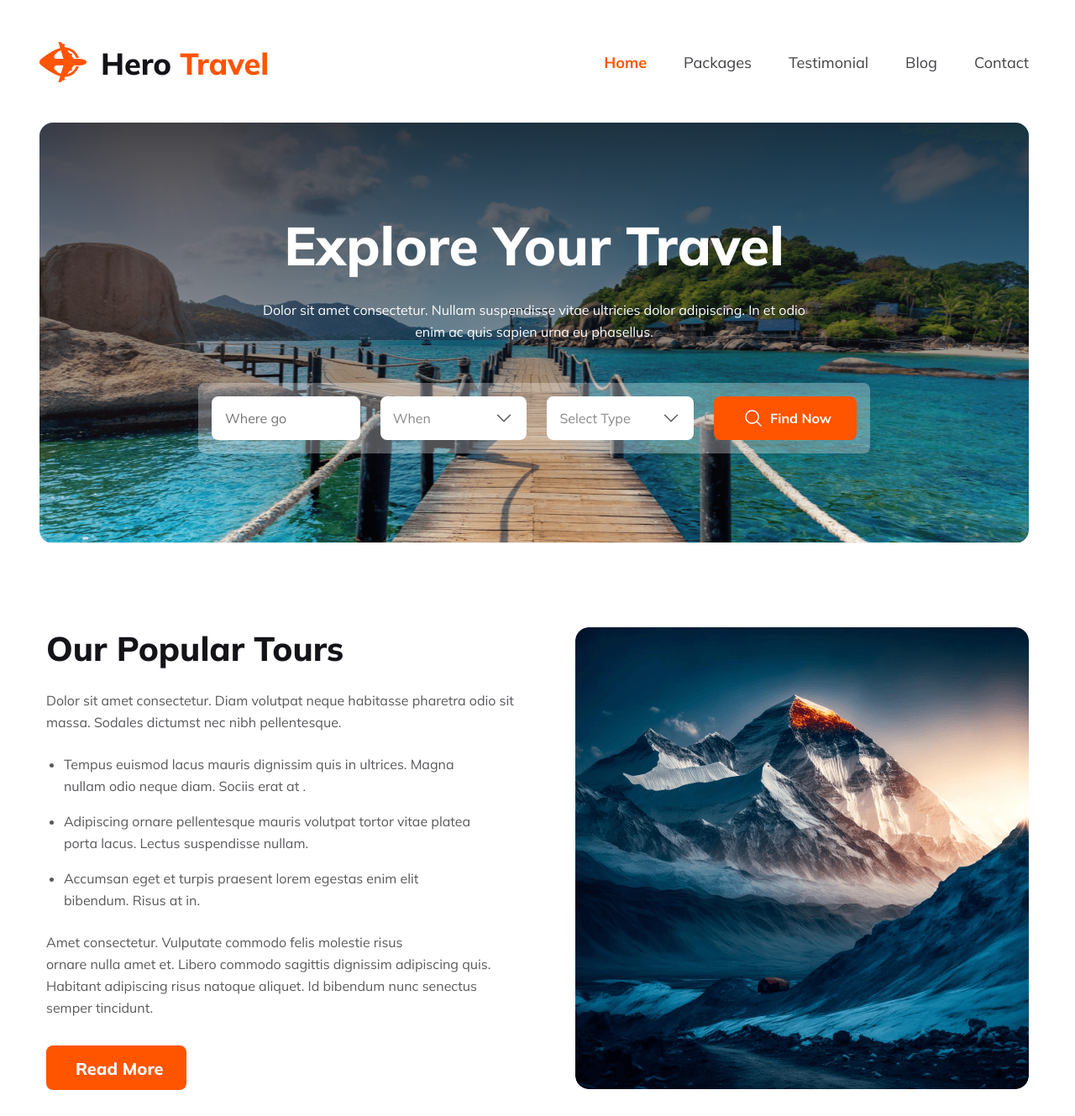
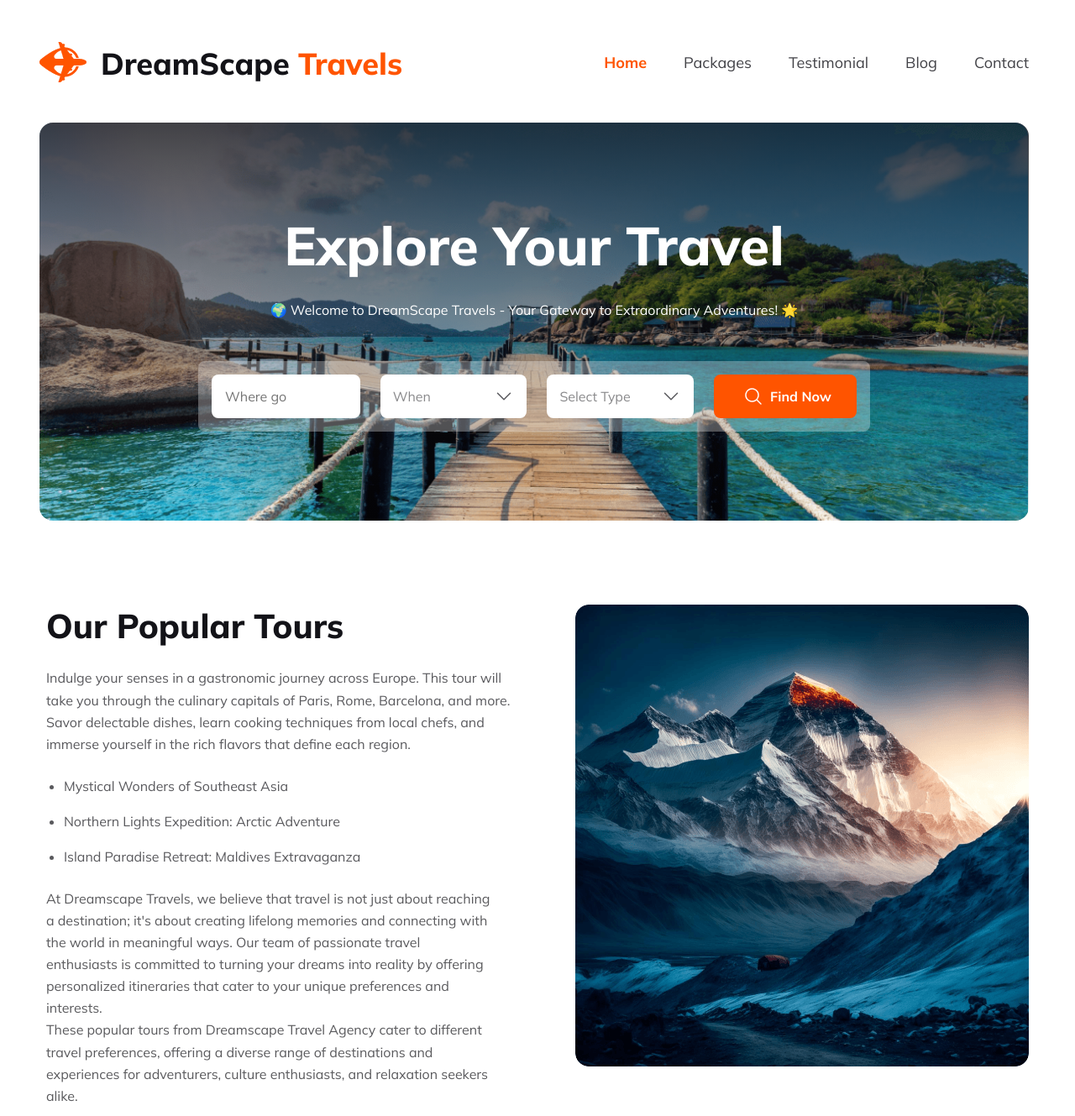
Before and after one commit to fahimnirjon/Assignment-2, a plain HTML site: page index.html in a window 1280 px wide. Shown: the top 1329 px of the page at 84% size. Drawn offline with Linux system fonts and the light colour scheme.

Commit message:
added travel agency name

```diff
--- a/index.html
+++ b/index.html
@@ -29,8 +29,8 @@
               />
 
               <h1 class="hero-travel">
-                <span>Hero </span>
-                <span class="travel">Travel</span>
+                <span>DreamScape </span>
+                <span class="travel">Travels</span>
               </h1>
             </div>
             <div class="day-night">
@@ -48,9 +48,7 @@
             <div class="enter-email">
               <h1 class="explore-your-travel">Explore Your Travel</h1>
               <div class="dolor-sit-amet">
-                Dolor sit amet consectetur. Nullam suspendisse vitae ultricies
-                dolor adipiscing. In et odio enim ac quis sapien urna eu
-                phasellus.
+                🌍 Welcome to DreamScape Travels - Your Gateway to Extraordinary Adventures! 🌟
               </div>
             </div>
             <form class="group-with-maximize-frame">
@@ -89,32 +87,28 @@
           <div class="frame-with-group-enter-your-na">
             <h1 class="our-popular-tours">Our Popular Tours</h1>
             <div class="dolor-sit-amet1">
-              Dolor sit amet consectetur. Diam volutpat neque habitasse pharetra
-              odio sit massa. Sodales dictumst nec nibh pellentesque.
+                Indulge your senses in a gastronomic journey across Europe. This tour will take you through the culinary capitals of Paris, Rome, Barcelona, and more. Savor delectable dishes, learn cooking techniques from local chefs, and immerse yourself in the rich flavors that define each region.
             </div>
           </div>
           <div class="frame-see-more-rectangle-shape">
             <div class="tempus-euismod-lacus-container">
               <ul class="tempus-euismod-lacus-mauris-di">
                 <li>
-                  Tempus euismod lacus mauris dignissim quis in ultrices. Magna
-                  nullam odio neque diam. Sociis erat at .
+                    Mystical Wonders of Southeast Asia
                 </li>
               </ul>
             </div>
             <div class="adipiscing-ornare-pellentesque-container">
               <ul class="adipiscing-ornare-pellentesque">
                 <li>
-                  Adipiscing ornare pellentesque mauris volutpat tortor vitae
-                  platea porta lacus. Lectus suspendisse nullam.
+                    Northern Lights Expedition: Arctic Adventure
                 </li>
               </ul>
             </div>
             <div class="accumsan-eget-et-container">
               <ul class="accumsan-eget-et-turpis-praese">
                 <li>
-                  Accumsan eget et turpis praesent lorem egestas enim elit
-                  bibendum. Risus at in.
+                    Island Paradise Retreat: Maldives Extravaganza
                 </li>
               </ul>
             </div>
@@ -122,12 +116,10 @@
           <div class="frame-line-separator">
             <div class="amet-consectetur-vulputate-container">
               <p class="amet-consectetur-vulputate">
-                Amet consectetur. Vulputate commodo felis molestie risus
+                At Dreamscape Travels, we believe that travel is not just about reaching a destination; it's about creating lifelong memories and connecting with the world in meaningful ways. Our team of passionate travel enthusiasts is committed to turning your dreams into reality by offering personalized itineraries that cater to your unique preferences and interests.
               </p>
               <p class="ornare-nulla-amet">
-                ornare nulla amet et. Libero commodo sagittis dignissim
-                adipiscing quis. Habitant adipiscing risus natoque aliquet. Id
-                bibendum nunc senectus semper tincidunt.
+                These popular tours from Dreamscape Travel Agency cater to different travel preferences, offering a diverse range of destinations and experiences for adventurers, culture enthusiasts, and relaxation seekers alike.
               </p>
             </div>
           </div>
@@ -728,8 +720,8 @@
             />
 
             <h1 class="hero-travel1">
-              <span>Hero </span>
-              <span class="travel1">Travel</span>
+              <span>DreamScape </span>
+              <span class="travel1">Travels</span>
             </h1>
           </div>
           <div class="lorem-ipsum-dolor">
```
